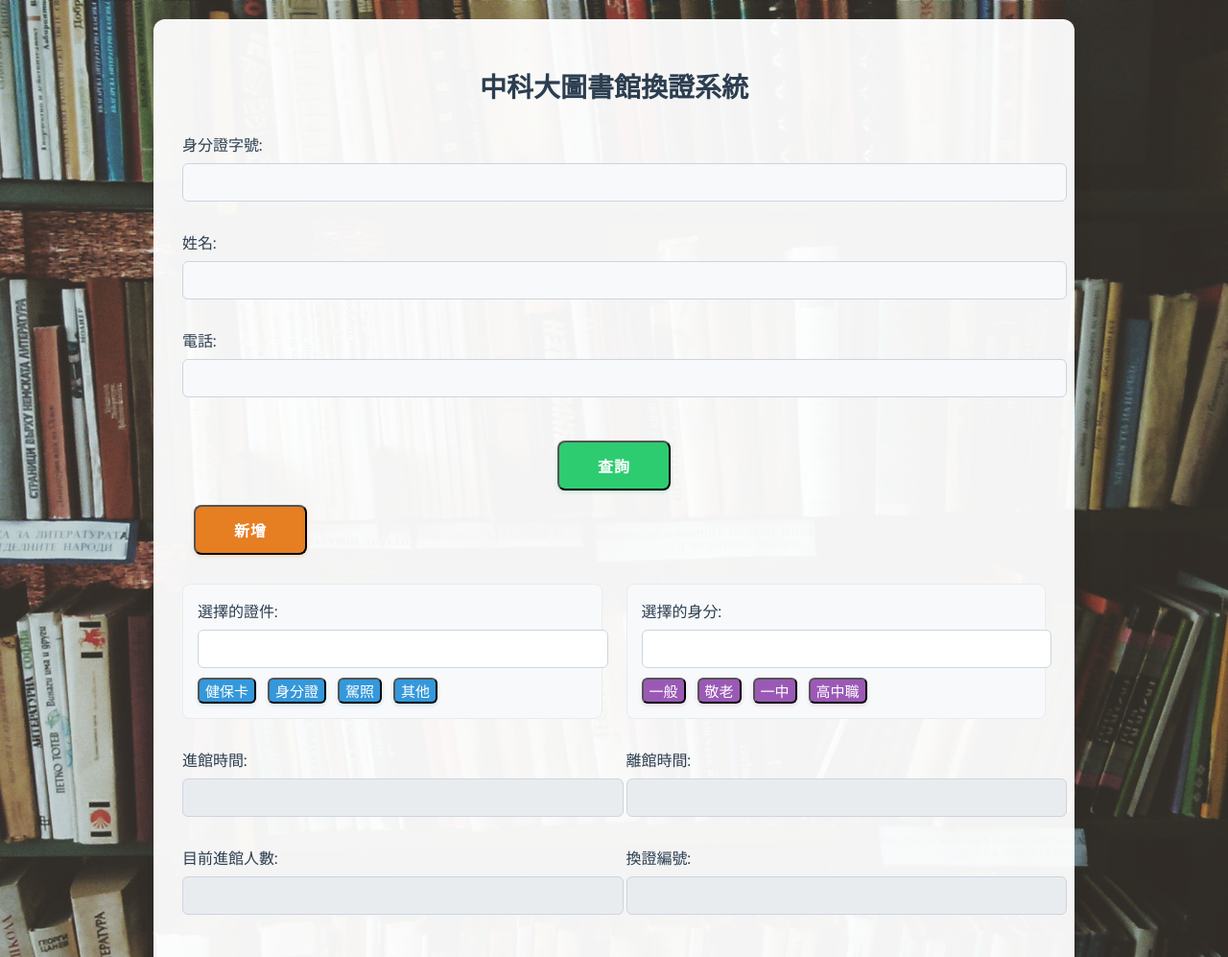
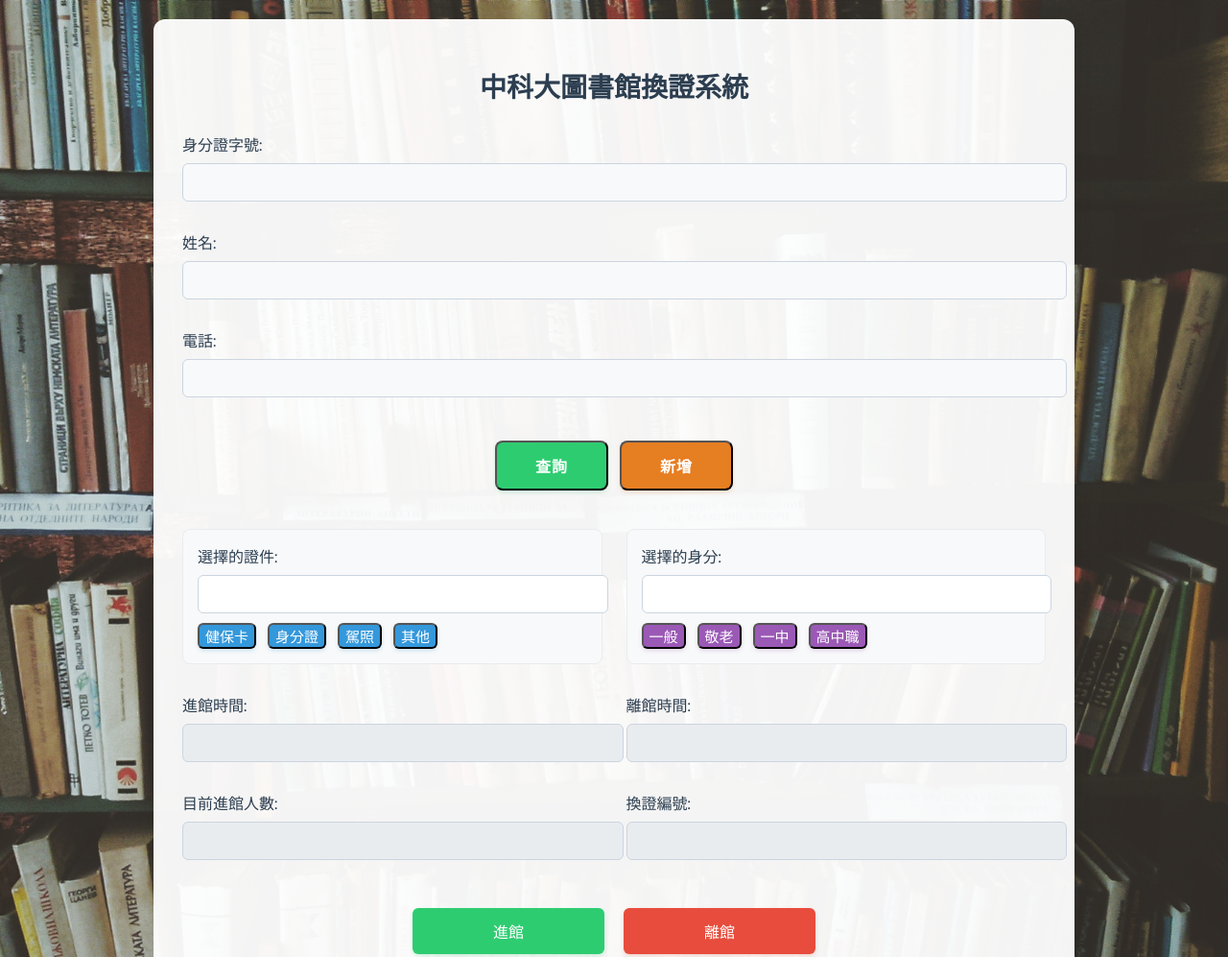
Before and after one commit to zxfaa/LibCertificateSystem, a website: page client/index.html in a window 1280 px wide. Shown: the top 997 px of the page at 96% size. Drawn offline with nearby package versions, Linux system fonts and the light colour scheme.

Commit message:
更新一下Index畫面

```diff
--- a/client/index.html
+++ b/client/index.html
@@ -74,7 +74,7 @@
             </div>
             <!-- 查詢按鈕 -->
             <div class="button-center">
-                <div class="form-group">
+                <div class="query-buttons">
                     <button type="button" class="query-button" onclick="queryVisitor()">查詢</button>
                     <button type="button" class="add-button" onclick="addVisitor()">新增</button>
                 </div>
--- a/client/style.css
+++ b/client/style.css
@@ -116,6 +116,27 @@ input:disabled {
 .add-button:hover {
     background-color: #d35400;
     transform: translateY(-1px);
+}
+.button-center {
+    grid-column: span 2;
+    display: flex;
+    justify-content: center;
+    width: 100%;
+}
+
+.query-buttons {
+    display: flex;
+    gap: 12px;
+    justify-content: center;
+}
+
+.query-button {
+    margin: 15px 0; /* 修改 margin，移除 display: block */
+}
+
+.add-button {
+    margin: 15px 0; /* 修改 margin */
+    margin-left: 0; /* 移除左邊距 */
 }
 
 
```
